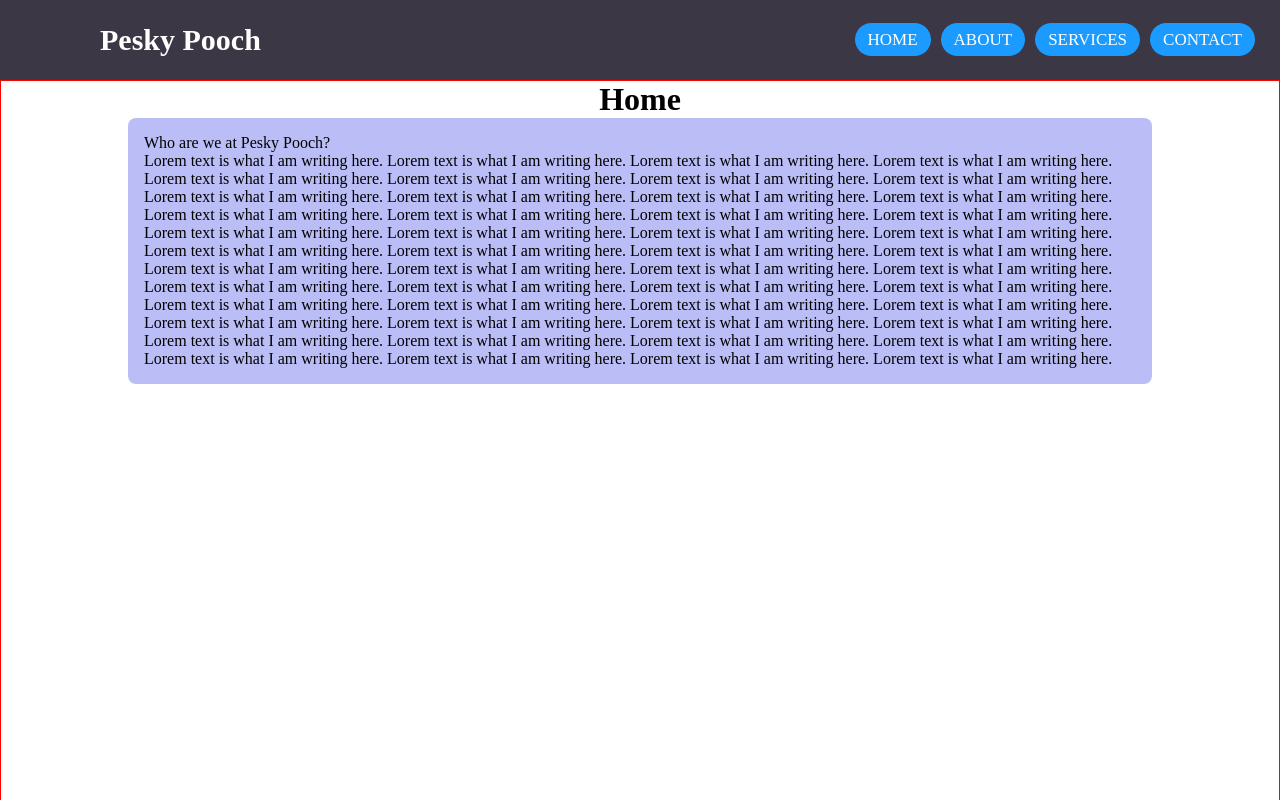
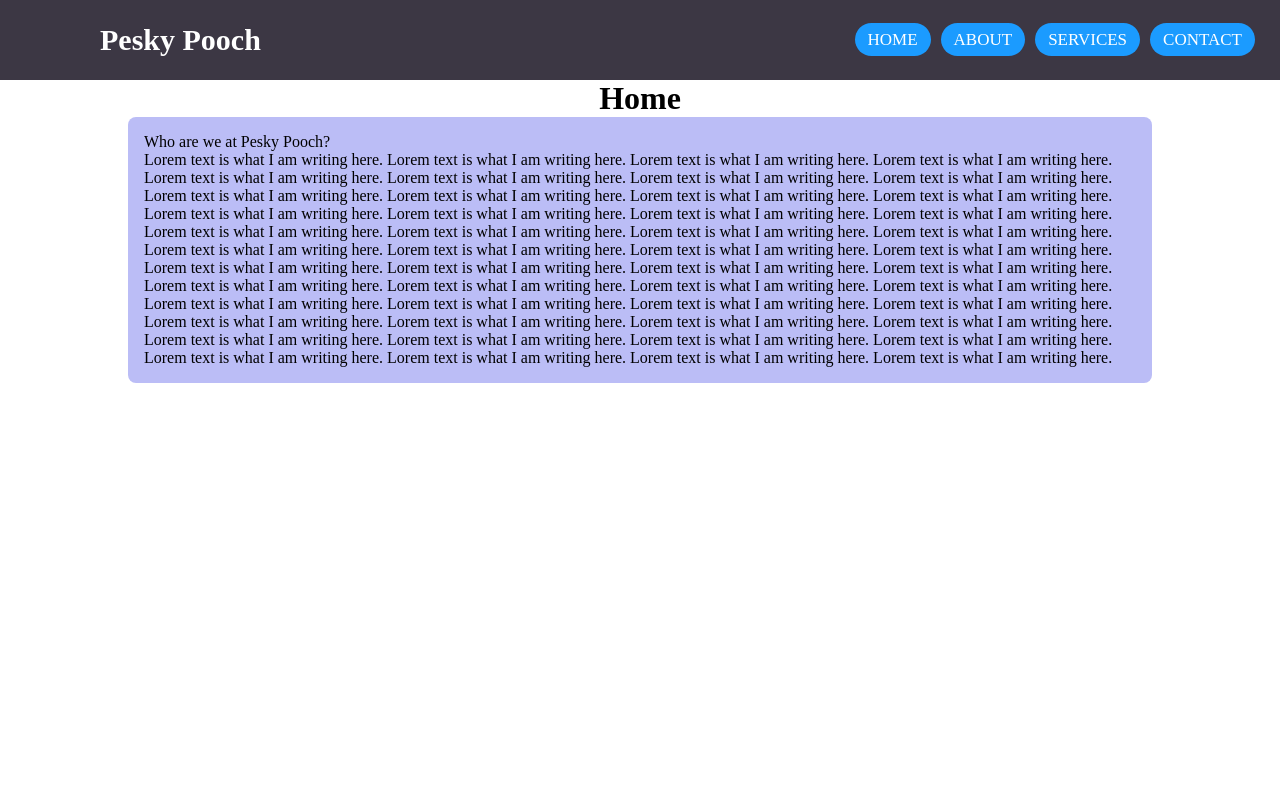
Before and after one commit to Coencidental/T3A2_Pesky_Pooch, a React (Create React App) app: page / in a window 1280 px wide. Shown: the top 800 px of the page. Built offline with nearby package versions, Linux system fonts and the light colour scheme; a web font is replaced by a local one.

Commit message:
Some styling, reorganisation of credentials, beginning to refactor towards only using env variables

```diff
--- a/src/App.css
+++ b/src/App.css
@@ -1,4 +1,4 @@
-.App {
+/* .App {
   text-align: center;
 }
 
@@ -35,4 +35,4 @@
   to {
     transform: rotate(360deg);
   }
-}
+} */
--- a/src/components/Footer.js
+++ b/src/components/Footer.js
@@ -4,11 +4,9 @@ import '../styles/styles.scss'
 export default class Footer extends Component {
   render() {
     return(
-      <footer>
-        <div  className="footer">
+      <footer className="footer">
           <p>Copyright Pesky Pooch ©2020</p>
           <i className="fab fa-facebook" />
-        </div>
       </footer>
     )
   }
--- a/src/styles/styles.scss
+++ b/src/styles/styles.scss
@@ -4,7 +4,7 @@
 * {
   padding: 0;
   margin: 0;
-  text-decoraction: none;
+  text-decoration: none;
   list-style: none;
   box-sizing: border-box;
   text-decoration: none;
@@ -74,9 +74,7 @@ a.active, a:hover {
   nav ul li a {
     font-size: 16px;
   }
-}
 
-@media (max-width: 952px){
   .checkbtn {
     display: block;
   }
@@ -132,7 +130,6 @@ a.active, a:hover {
   text-align: center;
   height: 100%;
   align-items: center;
-  border: 1px solid red;
 }
 
 .pagecontent {
```
Also changed, not shown: 1 other file (tests, documents, lock files or other folders).
